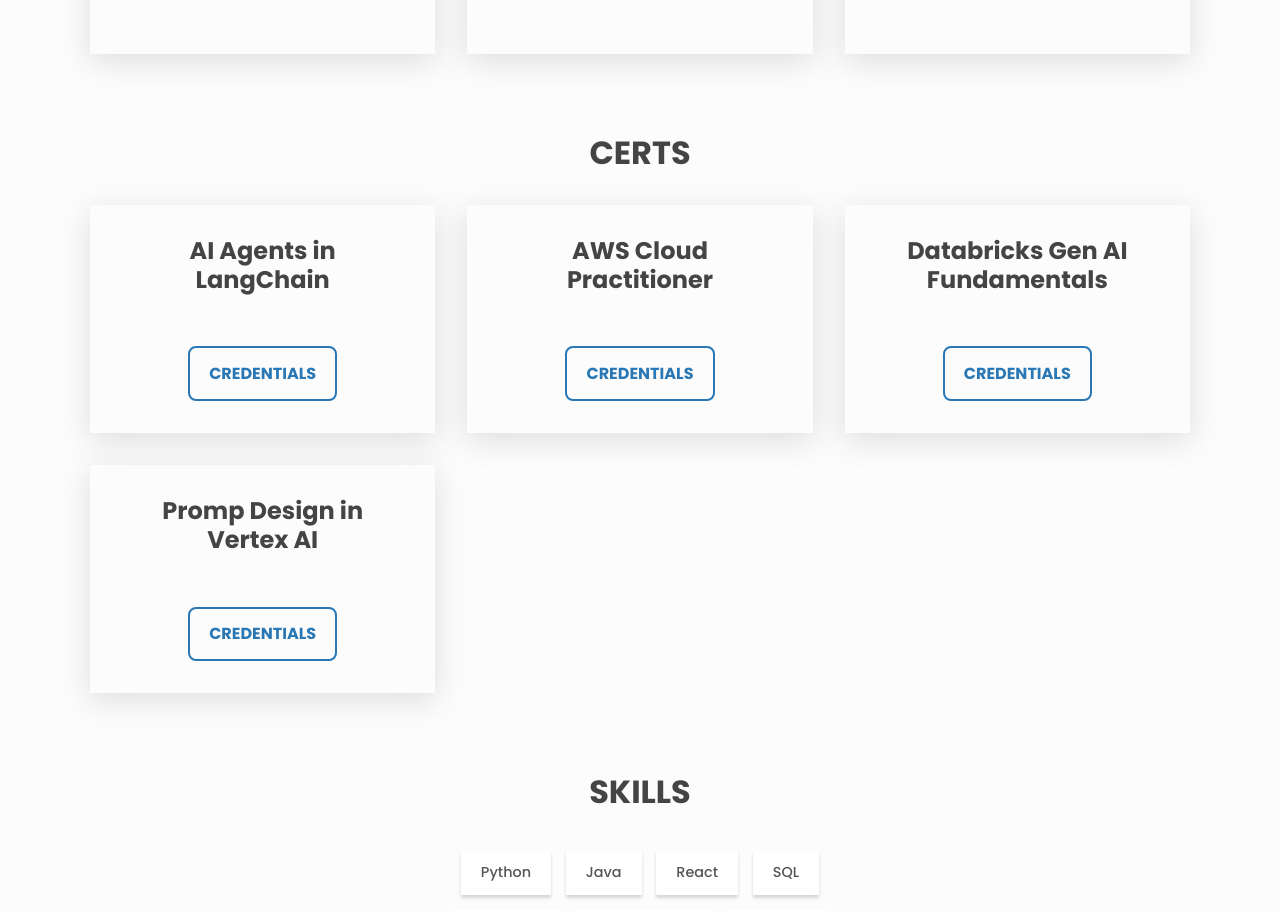
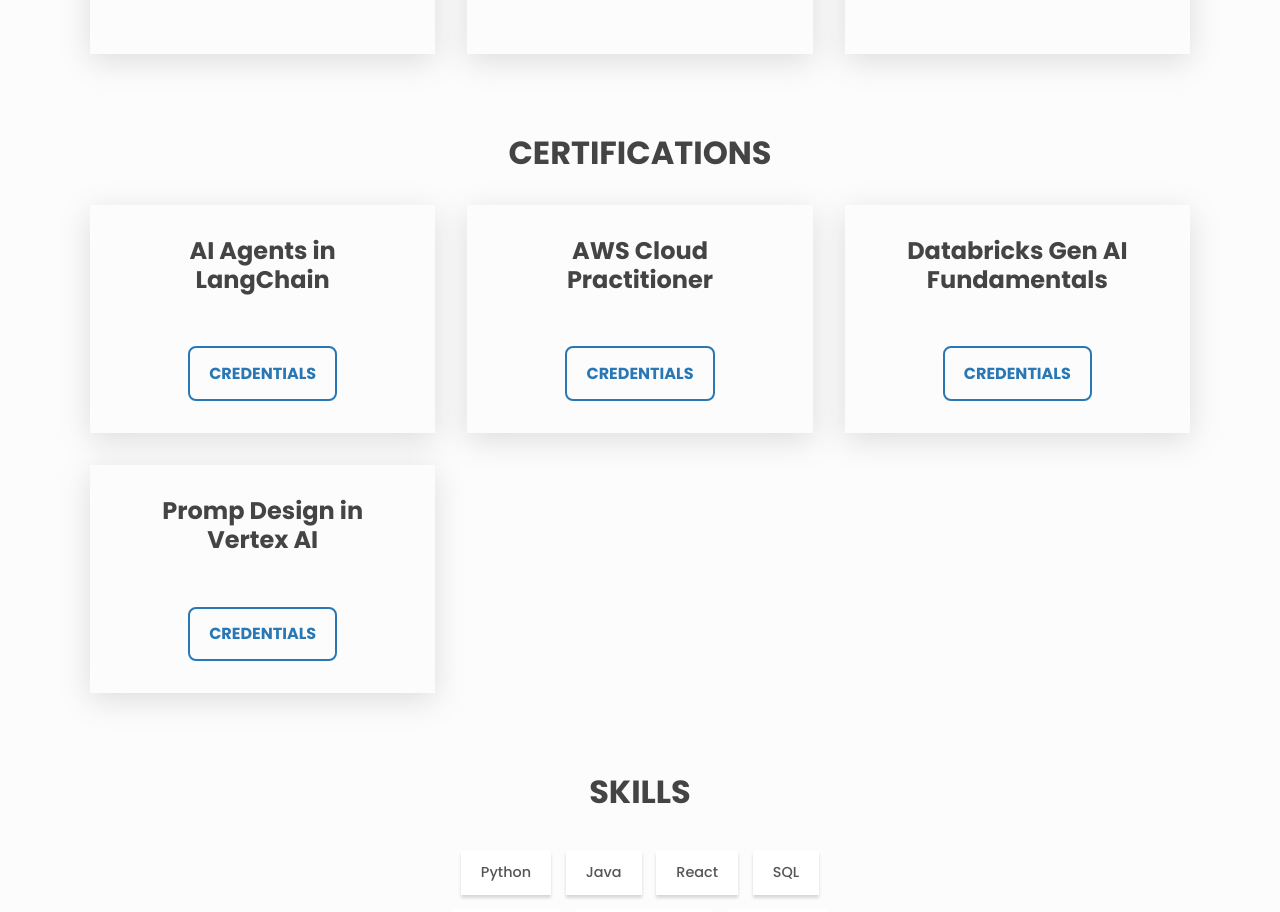
Before and after one commit to SmrithiAnuj/smrithianuj.github.io, a React (Create React App) app: page / in a window 1280 px wide. Shown: the part 1600-2512 px from the top of the page. Built offline with nearby package versions, Linux system fonts and the light colour scheme.

Commit message:
Update Certs.js

```diff
--- a/src/components/Certs/Certs.js
+++ b/src/components/Certs/Certs.js
@@ -8,7 +8,7 @@ const Certs = () => {
 
   return (
     <section id='certs' className='section certs'>
-      <h2 className='section__title'>Certs</h2>
+      <h2 className='section__title'>Certifications</h2>
 
       <div className='certs__grid'>
         {certs.map((project) => (
```
